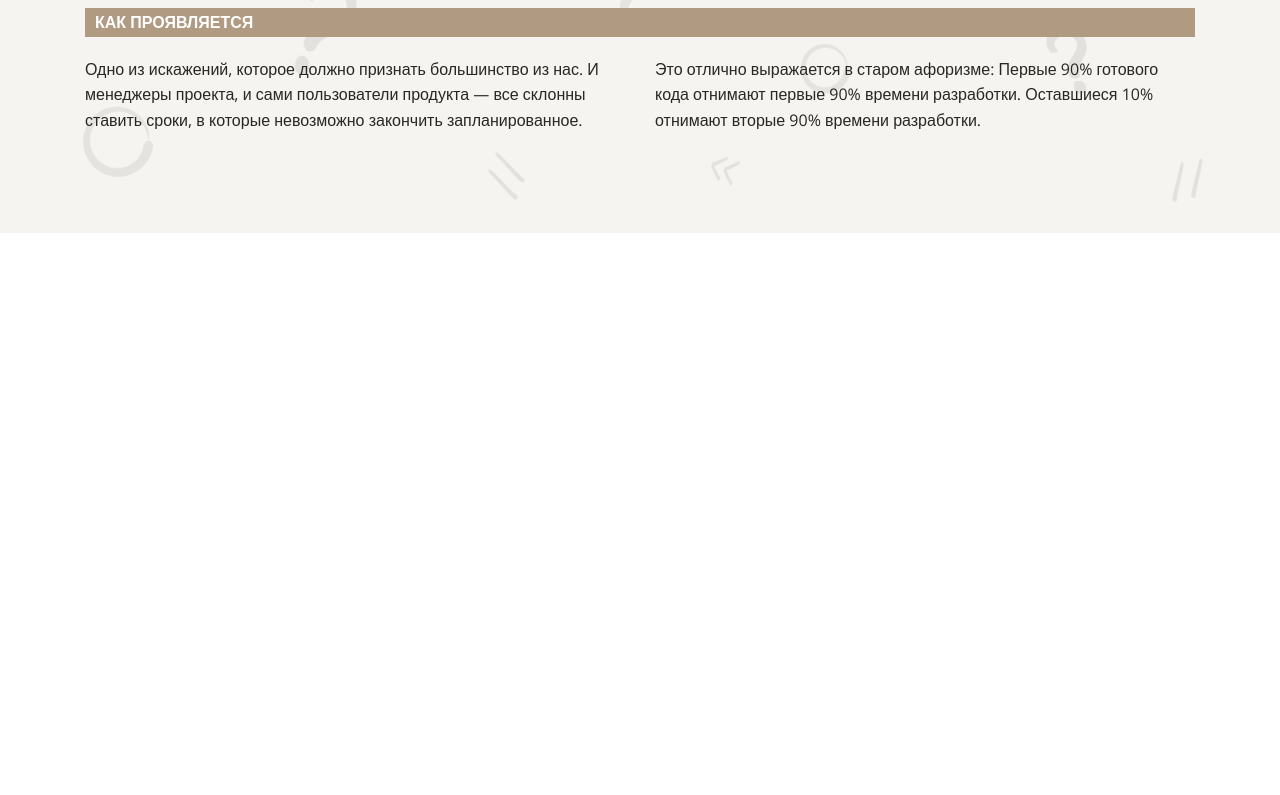
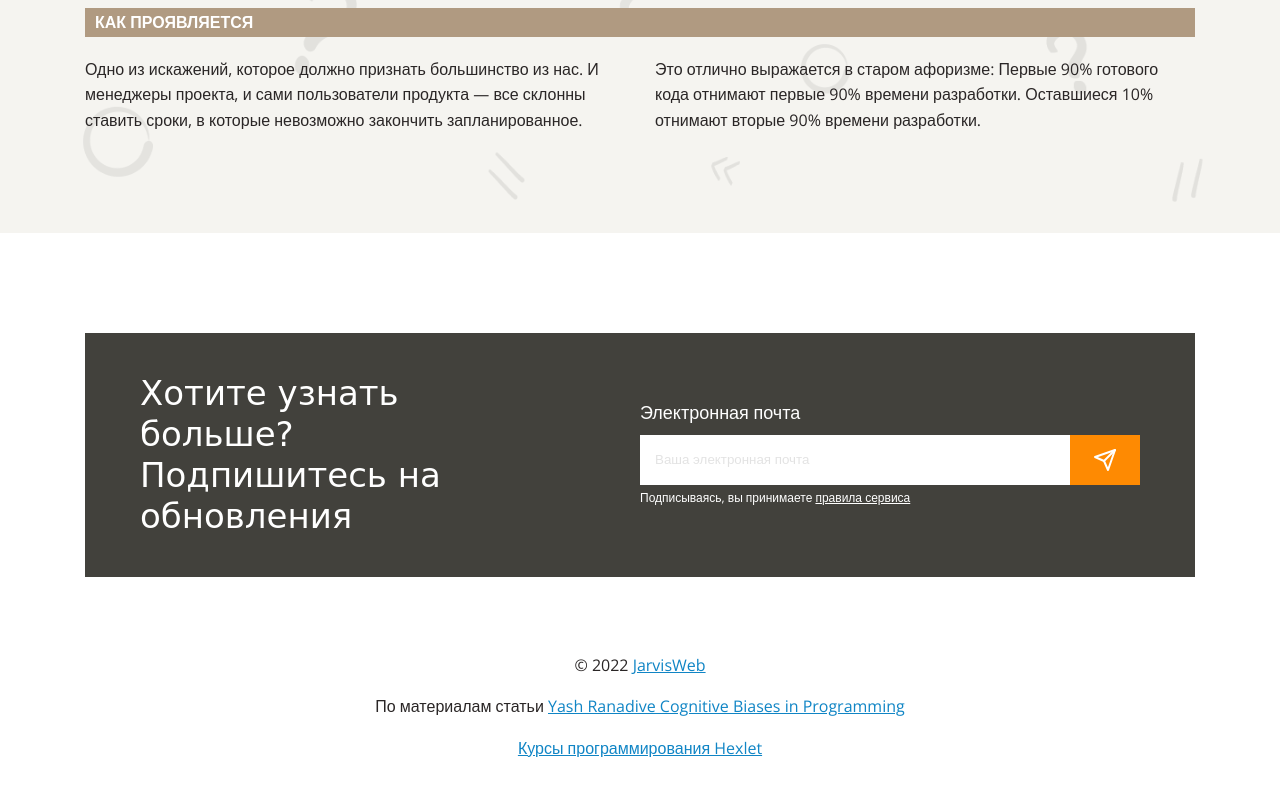
Before and after one commit to Jarweb01/layout-designer-project-lvl1, a website: page src/index.html in a window 1280 px wide. Shown: the part 7070-7865 px from the top of the page. Before the commit the page ends 7503 px from the top, so only its background shows below. Drawn offline with nearby package versions, Linux system fonts and the light colour scheme; a web font is replaced by a local one.

Commit message:
Add footer section

```diff
--- a/src/index.html
+++ b/src/index.html
@@ -318,7 +318,32 @@
       </section>
     </main>
     <footer class="footer">
-      <div class="container"></div>
+      <div class="container">
+        <div class="footer__top footerTop">
+          <div class="footerTop__titleBlock">
+            <h3 class="footerTop__title">Хотите узнать больше? Подпишитесь на обновления</h3>
+          </div>
+          <div class="footerTop__content footerTopContent">
+            <div class="footerTopContent__title">Электронная почта</div>
+            <form class="footerTopContent__form">
+              <input class="footerTopContent__input" type="mail" placeholder="Ваша электронная почта">
+              <button class="footerTopContent__btn"></button>
+            </form>
+            <div class="footerTopContent__subtitle">
+              Подписываясь, вы принимаете <a href="#">правила сервиса</a>
+            </div>
+          </div>
+        </div>
+        <div class="footer__bottom footerBottom">
+          <div class="footerBottom__copy">© 2022 <a href="http://jarvisweb.ru/portfolio/">JarvisWeb</a></div>
+          <p>
+            По материалам статьи <a href="https://medium.com/hackernoon/cognitive-biases-in-programming-5e937707c27b">Yash Ranadive Cognitive Biases in Programming</a>
+          </p>
+          <p>
+            <a href="https://ru.hexlet.io/">Курсы программирования Hexlet</a>
+          </p>
+        </div>
+      </div>
     </footer>
   </body>
 </html>
--- a/src/styles/style.css
+++ b/src/styles/style.css
@@ -331,3 +331,87 @@ a.examplesItem:hover .examplesItem__title {
 #premature-optimization h6 {
   color: var(--main);
 }
+
+.footerTop {
+  background-color: var(--main-dark);
+  color: var(--white);
+  display: flex;
+  justify-content: space-between;
+  align-items: center;
+  padding: 40px 55px;
+  margin-bottom: 76px;
+}
+
+.footerTop__titleBlock {
+  text-align: left;
+  max-width: 400px;
+}
+
+.footerTopContent {
+  text-align: left;
+  width: 50%;
+}
+
+.footerTopContent__title {
+  font-size: 18px;
+  margin-bottom: 9px;
+}
+
+.footerTopContent__form {
+  width: 100%;
+  display: flex;
+}
+
+.footerTopContent__input {
+  display: block;
+  flex-grow: 1;
+  border: none;
+  height: 50px;
+  padding: 17px 15px;
+}
+
+.footerTopContent__input::placeholder {
+  color: #757575;
+  opacity: 0.2;
+}
+
+.footerTopContent__btn {
+  display: block;
+  border: none;
+  width: 70px;
+  height: 50px;
+  background: var(--main);
+  cursor: pointer;
+  position: relative;
+}
+
+.footerTopContent__btn::after {
+  position: absolute;
+  width: 24px;
+  height: 24px;
+  content: url('../img/send.svg');
+  top: 50%;
+  left: 50%;
+  transform: translate(-50%, -50%);
+}
+
+.footerTopContent__subtitle {
+  font-size: 12px;
+}
+
+.footerTopContent__subtitle a {
+  text-decoration: underline;
+}
+
+.footerBottom__copy {
+  margin-bottom: 16px;
+}
+
+.footerBottom p {
+  margin-bottom: 16px;
+}
+
+.footerBottom a {
+  text-decoration: underline;
+  color: var(--blue);
+}
```
Also changed, not shown: src/img/send.svg (added).
